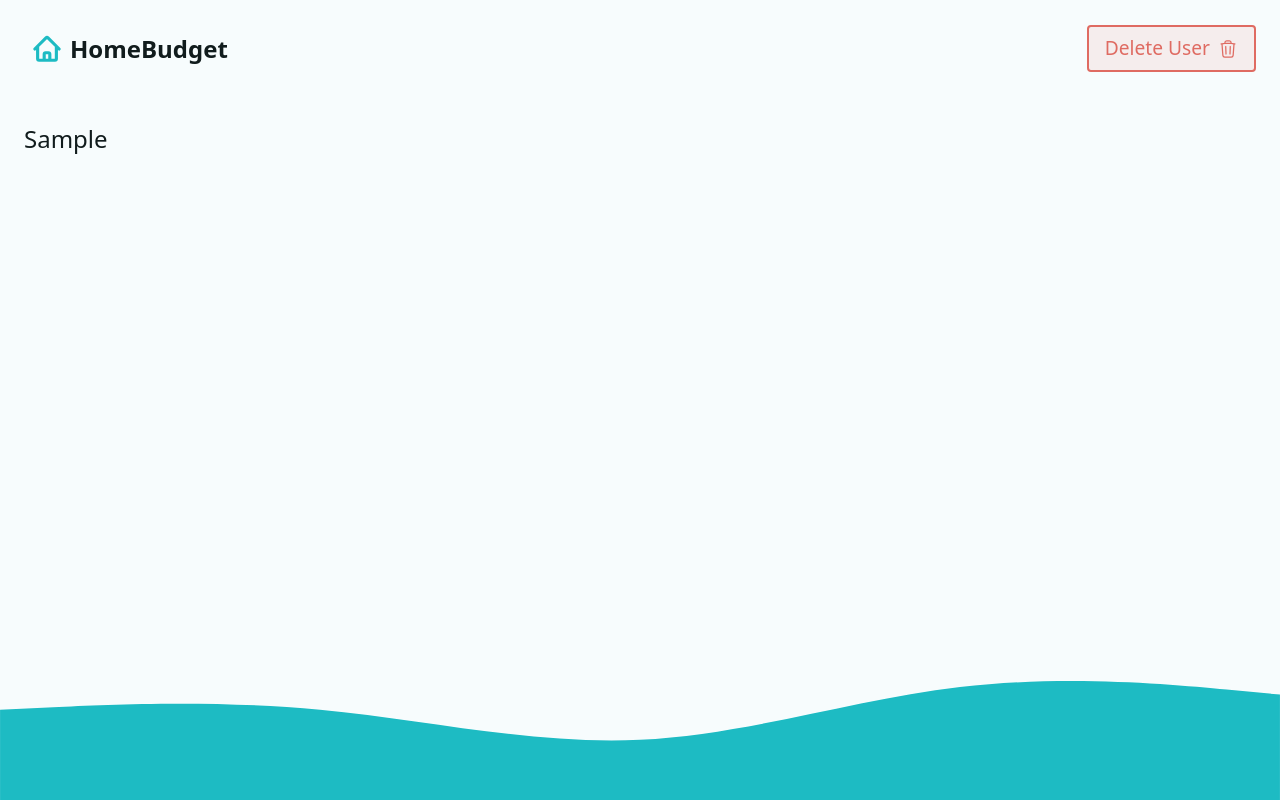
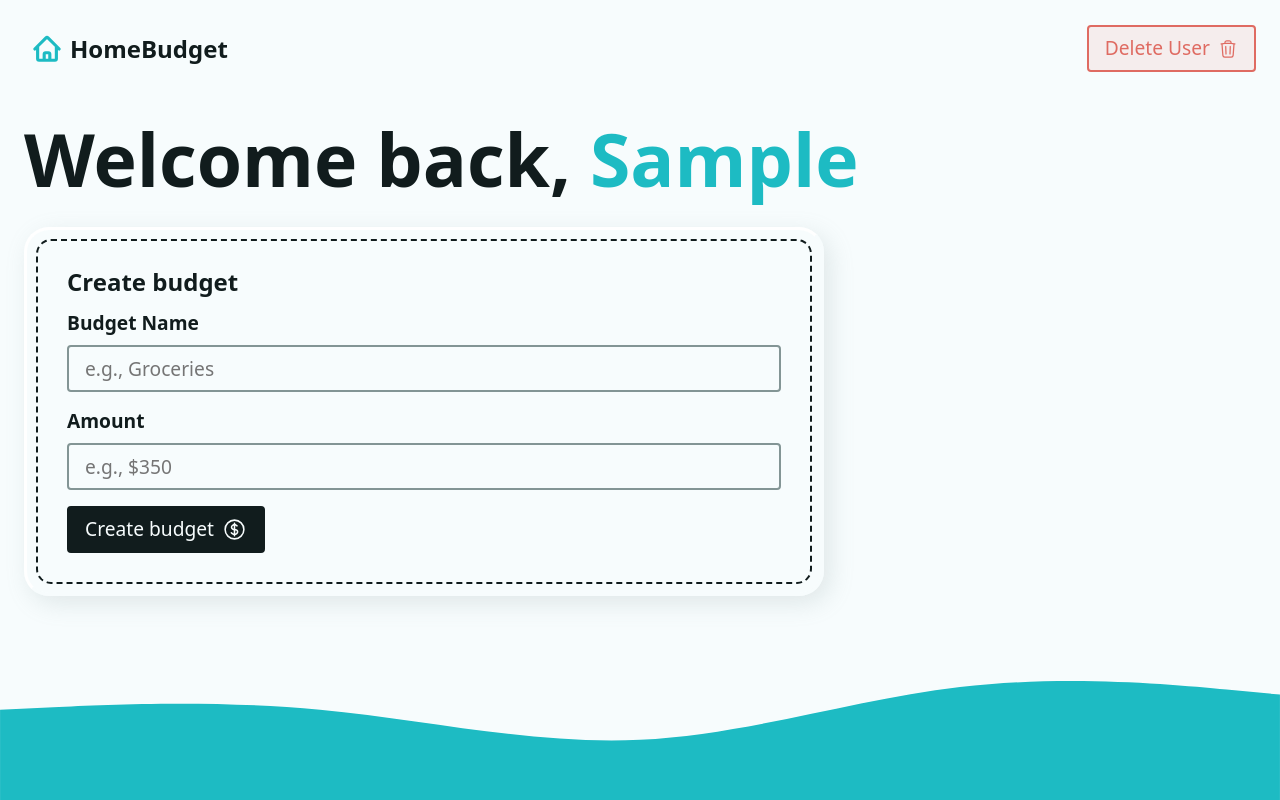
Before and after one commit to evelynmbart/budget-app, a React (Vite) app: page / in a window 1280 px wide. Both pictures are taken after typing "Sample" into the empty fields and a click on the button "Create Account". Shown: the top 800 px of the page. Built offline with nearby package versions, Linux system fonts and the light colour scheme.

Commit message:
create add budget component

```diff
--- /dev/null
+++ b/src/components/AddBudgetForm.jsx
@@ -0,0 +1,51 @@
+import { Form } from "react-router-dom";
+
+export function AddBudgetForm() {
+  return (
+    <div className="form-wrapper">
+      <h2 className="h3">Create budget</h2>
+      <Form method="post" className="grid-sm">
+        <div className="grid-xs">
+          <label htmlFor="newBudget">Budget Name</label>
+          <input
+            type="text"
+            name="newBudget"
+            id="newBudget"
+            placeholder="e.g., Groceries"
+            required
+          />
+        </div>
+        <div className="grid-xs">
+          <label htmlFor="newBudgetAmount">Amount</label>
+          <input
+            type="number"
+            step="0.01"
+            name="newBudgetAmount"
+            id="newBudgetAmount"
+            placeholder="e.g., $350"
+            required
+            inputMode="decimal"
+          />
+        </div>
+        <button type="submit" className="btn btn--dark">
+          <span>Create budget</span>
+          <svg
+            xmlns="http://www.w3.org/2000/svg"
+            fill="none"
+            viewBox="0 0 24 24"
+            strokeWidth={1.5}
+            stroke="currentColor"
+            className="size-6"
+            width={25}
+          >
+            <path
+              strokeLinecap="round"
+              strokeLinejoin="round"
+              d="M12 6v12m-3-2.818.879.659c1.171.879 3.07.879 4.242 0 1.172-.879 1.172-2.303 0-3.182C13.536 12.219 12.768 12 12 12c-.725 0-1.45-.22-2.003-.659-1.106-.879-1.106-2.303 0-3.182s2.9-.879 4.006 0l.415.33M21 12a9 9 0 1 1-18 0 9 9 0 0 1 18 0Z"
+            />
+          </svg>
+        </button>
+      </Form>
+    </div>
+  );
+}
--- a/src/pages/Dashboard.jsx
+++ b/src/pages/Dashboard.jsx
@@ -5,10 +5,12 @@ import { Intro } from "../components/Intro";
 import { fetchData } from "../helpers";
 
 import { toast } from "react-toastify";
+import { AddBudgetForm } from "../components/AddBudgetForm";
 
 export const dashboardLoader = () => {
   const userName = fetchData("userName");
-  return { userName };
+  const budgets = fetchData("budgets");
+  return { userName, budgets };
 };
 
 //action
@@ -34,7 +36,27 @@ export async function dashboardAction({ request }) {
 // }
 
 export function Dashboard() {
-  const { userName } = useLoaderData();
+  const { userName, budgets } = useLoaderData();
 
-  return <>{userName ? <p>{userName}</p> : <Intro />}</>;
+  return (
+    <>
+      {userName ? (
+        <div className="dashboard">
+          <h1>
+            Welcome back, <span className="accent">{userName}</span>
+          </h1>
+          <div className="grid-sm">
+            {/* {budgets ? } */}
+            <div className="grid-lg">
+              <div className="flex-lg">
+                <AddBudgetForm />
+              </div>
+            </div>
+          </div>
+        </div>
+      ) : (
+        <Intro />
+      )}
+    </>
+  );
 }
```
